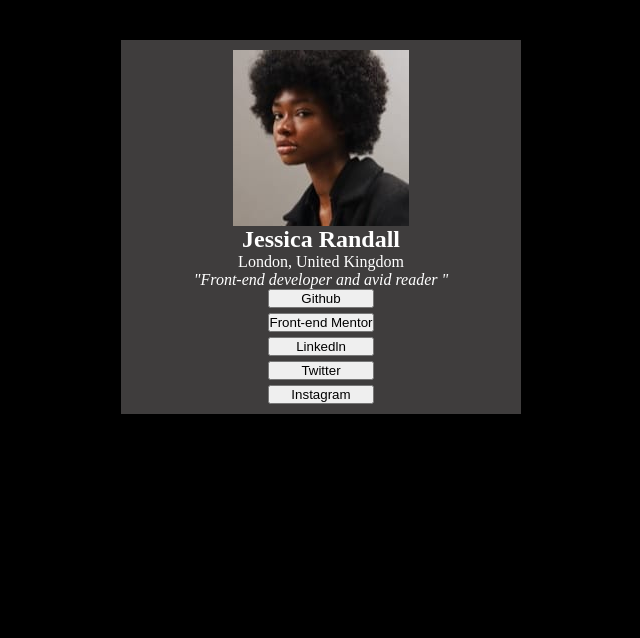
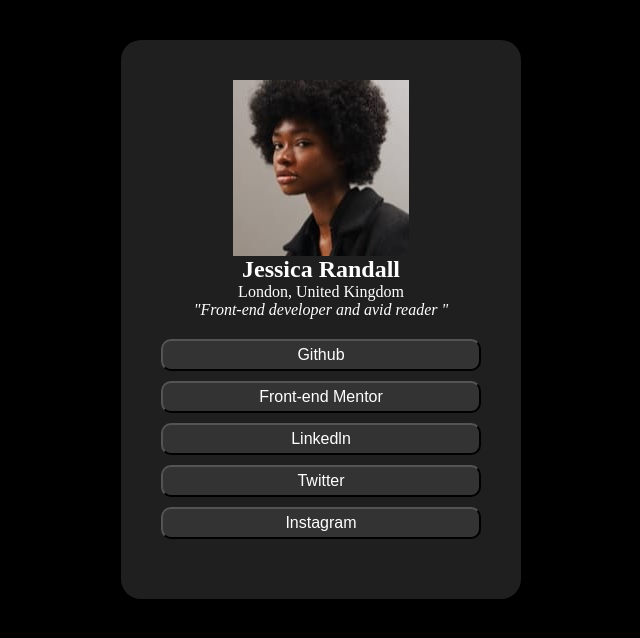
Before and after one commit to tsifcarnage/social-link, a plain HTML site: page index.html in a window 1280 px wide. Shown: the whole page, without its empty margins (319-959 px from the left). Drawn offline with Linux system fonts and the light colour scheme.

Commit message:
Update style.css

```diff
--- a/style.css
+++ b/style.css
@@ -10,17 +10,33 @@ body{
     margin-top: 40px;
 }
 section{
-    padding: 10px;
+    padding:40px 0 40px 0;
     margin: 0 auto;
     display:flex;
     width: 50vh;
+    max-height: 83vh;
     align-items: center;
     flex-direction: column;
-    background-color: rgb(63, 61, 61);
+    background-color: rgb(31 31 31);
+    border-radius: 20px;
 }
 .appli{
-
+    width: 80%;
+    max-height: 220px;
     display: flex;
     flex-direction: column;
-    gap:5px;
+    gap:10px;
+    margin: 20px 0 20px 0;
+    button{
+        color:white;
+        background-color: #333333;
+        font-size: 100%;
+        padding: 5px 40px 5px 40px;
+        border-radius: 10px;
+    }
+    button:hover{
+        color:black;
+        font-weight: bold;
+        background-color: yellow;
+    }
 }
```
